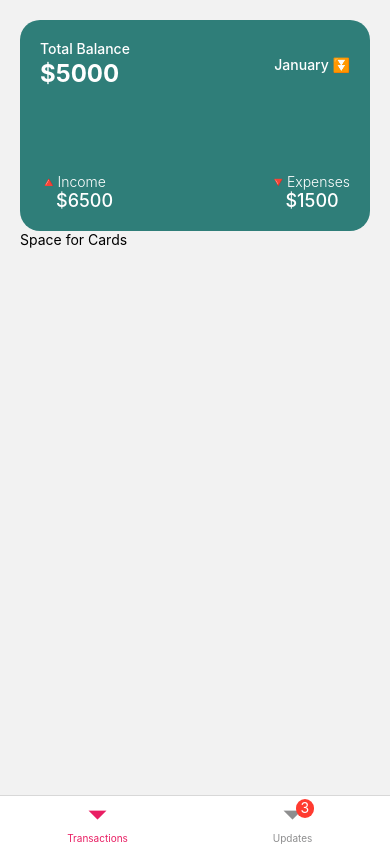
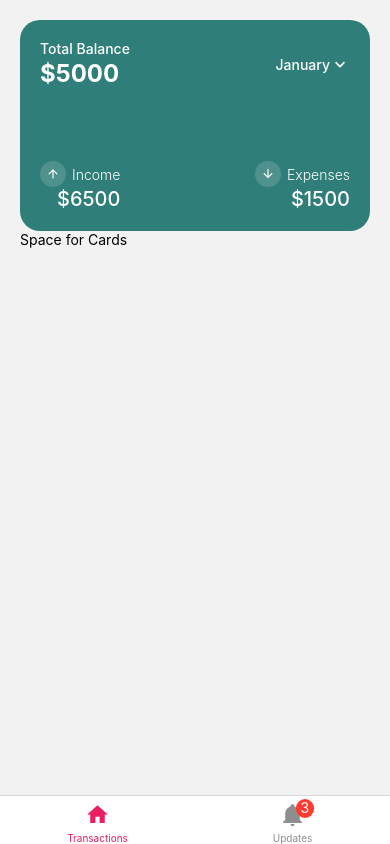
Before and after one commit to ayushsnha/realm-reactNative-expenseTracker, a React Native app: screen /Dashboard in a window 390 px wide. Built offline with nearby package versions, Linux system fonts and the light colour scheme.

Commit message:
added vector icons

```diff
--- a/package.json
+++ b/package.json
@@ -18,7 +18,8 @@
     "react-native-gesture-handler": "^2.8.0",
     "react-native-reanimated": "^2.13.0",
     "react-native-safe-area-context": "^4.4.1",
-    "react-native-screens": "^3.18.2"
+    "react-native-screens": "^3.18.2",
+    "react-native-vector-icons": "^9.2.0"
   },
   "devDependencies": {
     "@babel/core": "^7.12.9",
@@ -28,6 +29,7 @@
     "@types/jest": "^26.0.23",
     "@types/react": "^18.0.21",
     "@types/react-native": "^0.70.6",
+    "@types/react-native-vector-icons": "^6.4.13",
     "@types/react-test-renderer": "^18.0.0",
     "@typescript-eslint/eslint-plugin": "^5.37.0",
     "@typescript-eslint/parser": "^5.37.0",
--- a/src/screens/Dashboard/Dashboard.tsx
+++ b/src/screens/Dashboard/Dashboard.tsx
@@ -1,6 +1,7 @@
 import React from 'react';
 import { View, Text } from 'react-native';
 import { createBottomTabNavigator } from '@react-navigation/bottom-tabs';
+import MaterialCommunityIcons from 'react-native-vector-icons/MaterialCommunityIcons';
 import styles from './Dashboard.styles';
 import { Transactions } from '../Tabs';
 
@@ -25,9 +26,9 @@ const BottomTabs = () => (
       component={Transactions}
       options={{
         tabBarLabel: 'Transactions',
-        // tabBarIcon: ({ color, size }) => (
-        //   <MaterialCommunityIcons name="home" color={color} size={size} />
-        // ),
+        tabBarIcon: ({ color, size }) => (
+          <MaterialCommunityIcons name="home" color={color} size={size} />
+        ),
       }}
     />
     <Tab.Screen
@@ -35,9 +36,9 @@ const BottomTabs = () => (
       component={Route2}
       options={{
         tabBarLabel: 'Updates',
-        // tabBarIcon: ({ color, size }) => (
-        //   <MaterialCommunityIcons name="bell" color={color} size={size} />
-        // ),
+        tabBarIcon: ({ color, size }) => (
+          <MaterialCommunityIcons name="bell" color={color} size={size} />
+        ),
         tabBarBadge: 3,
       }}
     />
--- a/src/screens/Tabs/Transactions/Transactions.styles.ts
+++ b/src/screens/Tabs/Transactions/Transactions.styles.ts
@@ -41,10 +41,23 @@ const styles = StyleSheet.create({
     color: '#FFF',
   },
   value: {
-    fontSize: 18,
+    fontSize: 20,
     fontWeight: '500',
     color: '#FFF',
-    marginLeft: 16,
+    textAlign: 'right',
+  },
+  date: {
+    alignItems: 'center',
+    flexDirection: 'row',
+  },
+  iconStyle: {
+    fontSize: 14,
+    padding: 6,
+    marginRight: 6,
+    fontWeight: '300',
+    color: '#FFF',
+    backgroundColor: '#4E918D',
+    borderRadius: 15,
   },
 });
 
--- a/src/screens/Tabs/Transactions/Transactions.tsx
+++ b/src/screens/Tabs/Transactions/Transactions.tsx
@@ -1,5 +1,12 @@
 import React from 'react';
-import { ScrollView, View, Text, StatusBar } from 'react-native';
+import {
+  ScrollView,
+  View,
+  Text,
+  StatusBar,
+  TouchableOpacity,
+} from 'react-native';
+import MaterialCommunityIcons from 'react-native-vector-icons/MaterialCommunityIcons';
 import styles from './Transactions.styles';
 
 const Transactions = () => (
@@ -11,17 +18,27 @@ const Transactions = () => (
           <Text style={styles.balance}>Total Balance</Text>
           <Text style={styles.amount}>$5000</Text>
         </View>
-        <View>
-          <Text style={styles.balance}>January ⏬</Text>
-        </View>
+        <TouchableOpacity style={styles.date}>
+          <Text style={styles.balance}>January</Text>
+          <MaterialCommunityIcons name="chevron-down" size={20} color="#FFF" />
+        </TouchableOpacity>
       </View>
       <View style={styles.section}>
         <View>
-          <Text style={styles.label}>🔺Income</Text>
+          <View style={styles.date}>
+            <MaterialCommunityIcons name="arrow-up" style={styles.iconStyle} />
+            <Text style={styles.label}>Income</Text>
+          </View>
           <Text style={styles.value}>$6500</Text>
         </View>
         <View>
-          <Text style={styles.label}>🔻Expenses</Text>
+          <View style={styles.date}>
+            <MaterialCommunityIcons
+              name="arrow-down"
+              style={styles.iconStyle}
+            />
+            <Text style={styles.label}>Expenses</Text>
+          </View>
           <Text style={styles.value}>$1500</Text>
         </View>
       </View>
```
Also changed, not shown: 2 other files (tests, documents, lock files or other folders).
